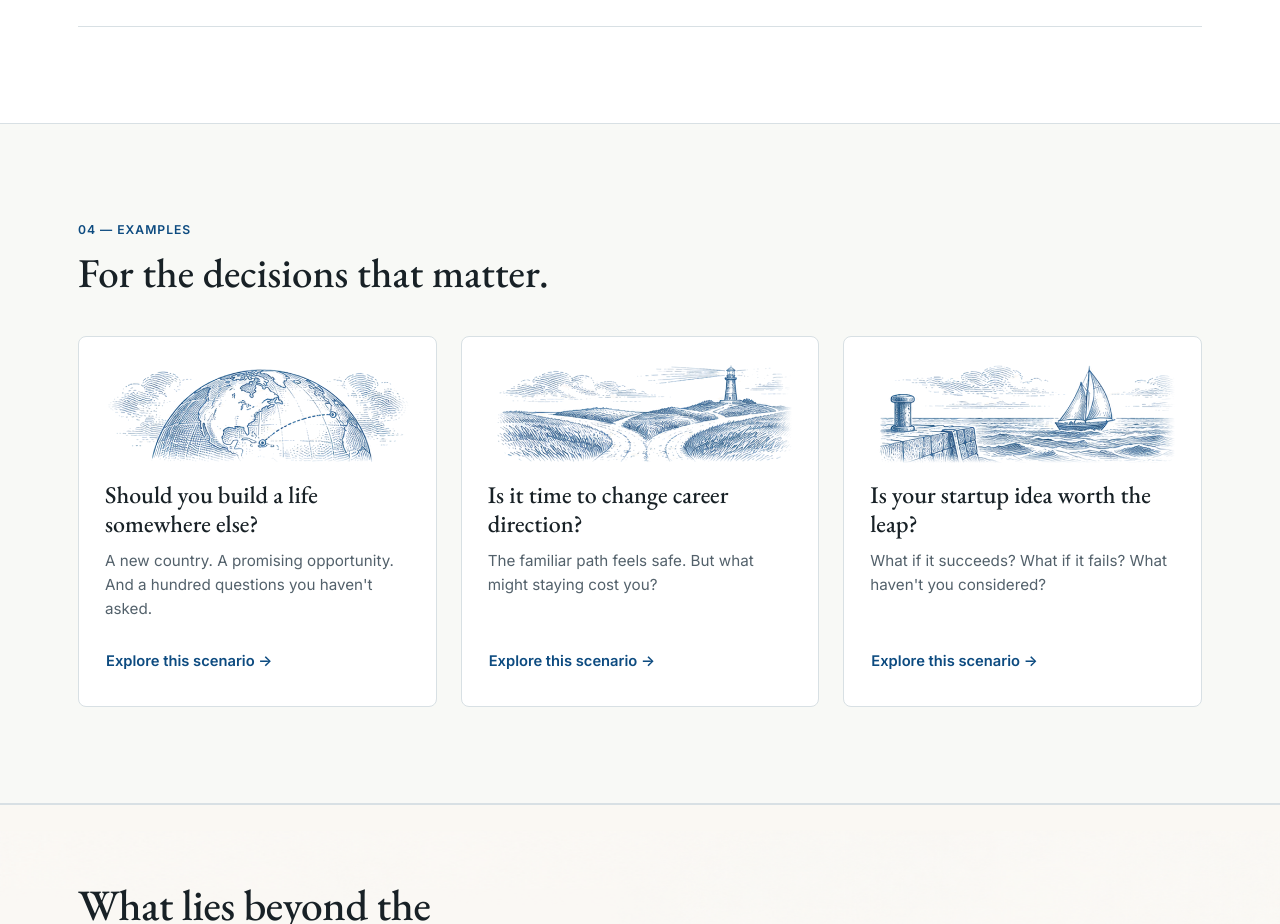
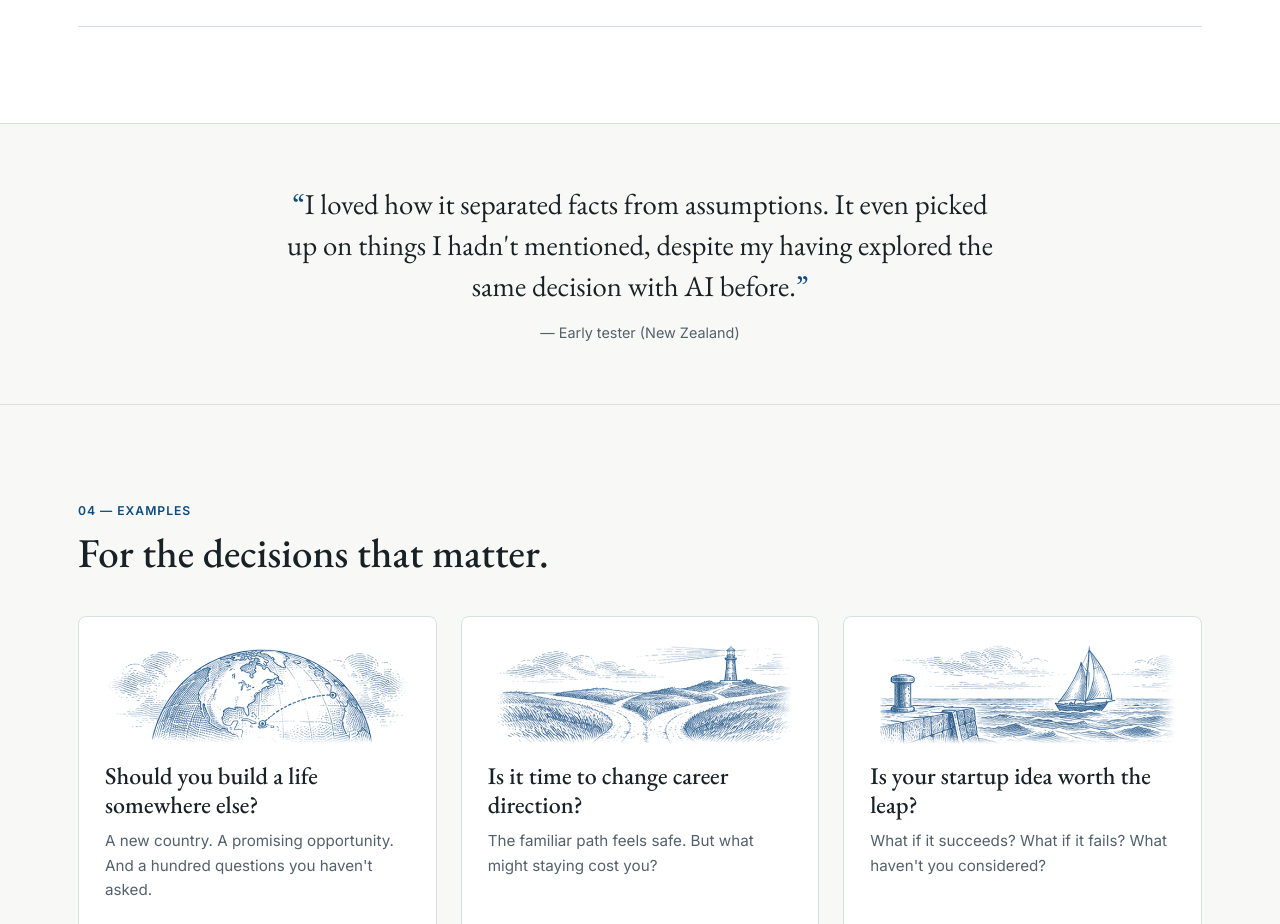
Before and after one commit to laurenyyg/system-3, a React (Vite) app: page / in a window 1280 px wide. Shown: the part 2020-2944 px from the top of the page. Built offline with nearby package versions, Linux system fonts and the light colour scheme.

Commit message:
Add restrained editorial early-tester testimonial between Principles and Examples

```diff
--- a/src/components/LandingPage.tsx
+++ b/src/components/LandingPage.tsx
@@ -311,6 +311,27 @@ export function LandingPage({
           </div>
         </section>
 
+        {/* Editorial Testimonial */}
+        <section className="landing-testimonial" aria-label="Early tester feedback">
+          <div className="landing-container">
+            <figure className="testimonial-figure">
+              <blockquote className="testimonial-quote">
+                <span className="testimonial-quote-mark" aria-hidden="true">
+                  “
+                </span>
+                I loved how it separated facts from assumptions. It even picked up on things I
+                hadn&apos;t mentioned, despite my having explored the same decision with AI before.
+                <span className="testimonial-quote-mark" aria-hidden="true">
+                  ”
+                </span>
+              </blockquote>
+              <figcaption className="testimonial-attribution">
+                — Early tester (New Zealand)
+              </figcaption>
+            </figure>
+          </div>
+        </section>
+
         {/* Section 04 — Examples */}
         <section id="examples" className="landing-section">
           <div className="landing-container">
--- a/src/index.css
+++ b/src/index.css
@@ -1277,6 +1277,41 @@ select:focus {
   border-radius: 3px;
 }
 
+/* Editorial Testimonial */
+.landing-testimonial {
+  padding: clamp(40px, 5vw, 60px) 0;
+  background: var(--color-bg);
+  border-bottom: 1px solid var(--color-border);
+}
+
+.testimonial-figure {
+  margin: 0 auto;
+  max-width: 720px;
+  text-align: center;
+}
+
+.testimonial-quote {
+  margin: 0;
+  font-family: var(--font-display);
+  font-weight: 400;
+  font-size: clamp(22px, 2.25vw, 29px);
+  line-height: 1.42;
+  color: var(--color-text);
+}
+
+.testimonial-quote-mark {
+  color: var(--color-brand);
+  font-weight: 500;
+}
+
+.testimonial-attribution {
+  margin-top: 14px;
+  font-family: var(--font-sans);
+  font-size: 0.9rem;
+  font-weight: 400;
+  color: var(--color-text-muted);
+}
+
 /* Section 04 — Examples */
 .examples-grid {
   display: grid;
```
